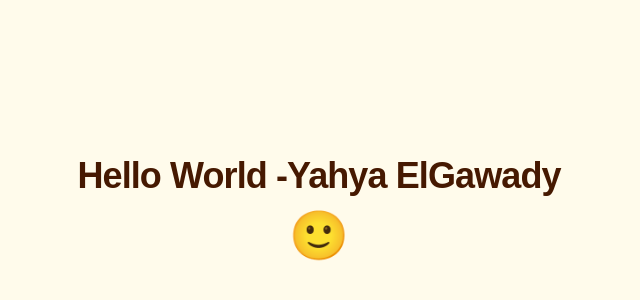
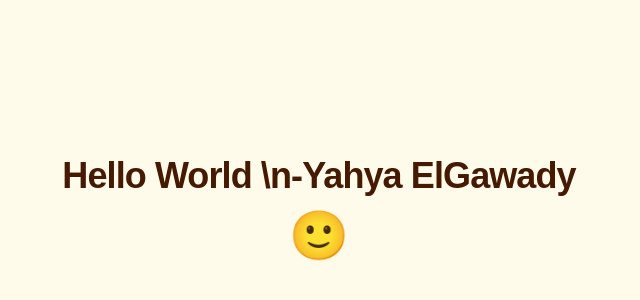
Before and after one commit to YahyaElGawady/HelloWorld, a Next.js app: page / in a window 1280 px wide. Shown: the part 192-492 px from the top of the page, without its empty margins (321-961 px from the left). Built offline with nearby package versions, Linux system fonts and the light colour scheme.

Commit message:
Update page.tsx
move it to new line

```diff
--- a/app/page.tsx
+++ b/app/page.tsx
@@ -4,7 +4,7 @@ export default function Home() {
       <div className="space-y-4">
         <h1 className="text-4xl font-semibold tracking-tight text-amber-950">
           Hello World
-          -Yahya ElGawady
+          \n-Yahya ElGawady
         </h1>
         <p className="text-5xl" aria-label="Smiley face">
           🙂
```
